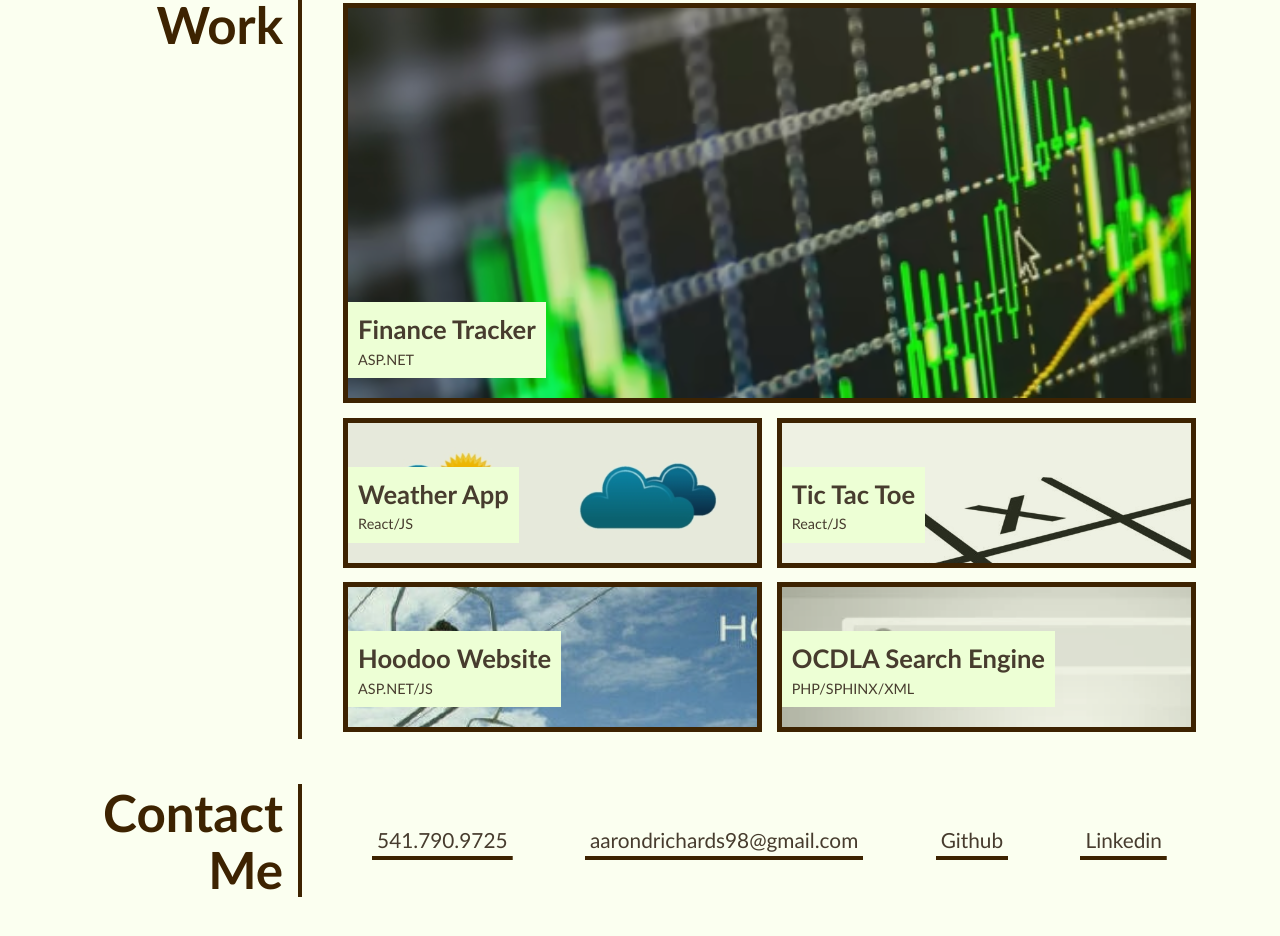
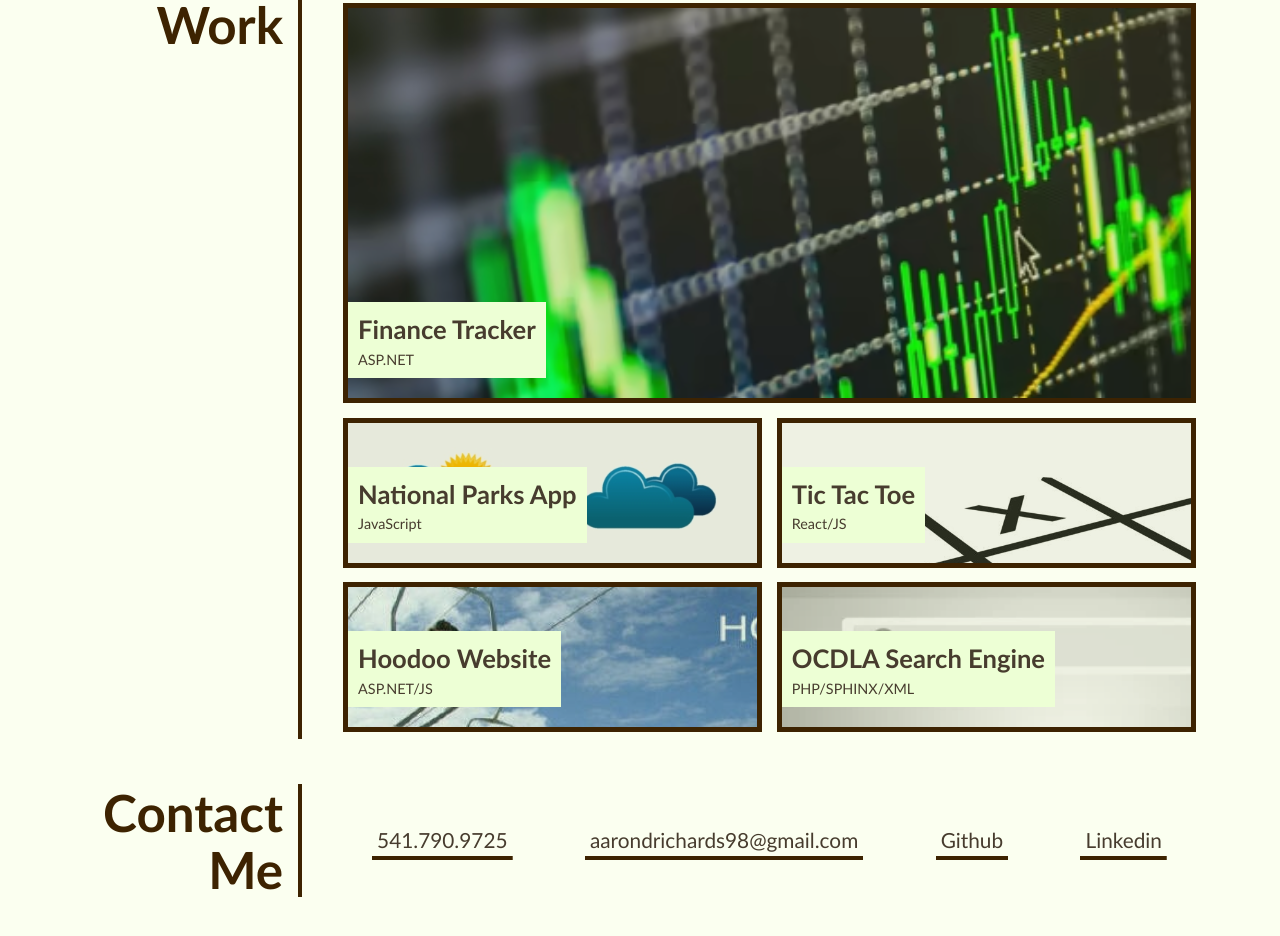
Before and after one commit to KlosheKopa/Portfolio, a plain HTML site: page index.html in a window 1280 px wide. Shown: the part 919-1855 px from the top of the page. Drawn offline with Linux system fonts and the light colour scheme.

Commit message:
Updated projects

```diff
--- a/index.html
+++ b/index.html
@@ -51,10 +51,10 @@
                         </div>
                     </a>
 
-                    <a href="https://github.com/KlosheKopa/WeatherReact.git" target="_blank" class="flex-item weather-app">
+                    <a href="https://github.com/bootcamp-Mo/National-Park-Search-Resource" target="_blank" class="flex-item weather-app">
                         <div>
-                            <h3>Weather App</h3>
-                            <span>React/JS</span>
+                            <h3>National Parks App</h3>
+                            <span>JavaScript</span>
                         </div>
                     </a>
 
```
